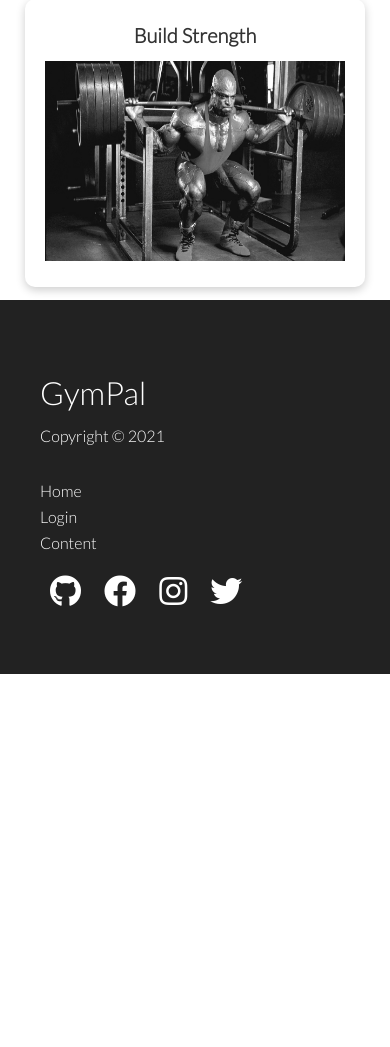
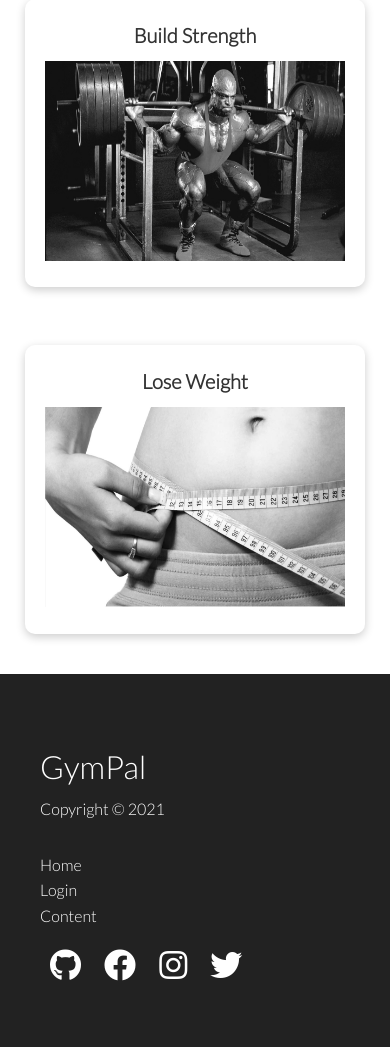
Before and after one commit to lukesalter71/CITS3403-Project, a Flask app: page / in a window 390 px wide. Shown: the part 1918-2965 px from the top of the page. Before the commit the page ends 2592 px from the top, so only its background shows below. Run offline with Flask 2, Linux system fonts and the light colour scheme.

Commit message:
Refactor landing.html & fix issues with footer

```diff
--- a/website/static/styles/base.css
+++ b/website/static/styles/base.css
@@ -395,7 +395,21 @@ body {
 
 footer {
   position: absolute;
-  right: 0;
+  left: 0;
   bottom: 0;
-  left: 0;
+  width: 100%;
+  margin: 0 0 -50px 0;
 }
+
+/* Mobile */
+@media (max-width: 1050px) {
+  footer {
+    position: relative;
+  }
+}
+
+@media only screen and (max-width: 1450px) and (orientation: landscape) {
+    footer {
+    position: relative;
+  }
+}
--- a/website/templates/landing.html
+++ b/website/templates/landing.html
@@ -3,7 +3,9 @@
 <head>
     <meta charset="UTF-8">
     <meta name="viewport" content="width=device-width, initial-scale=1.0">
-    <link rel="stylesheet" href="https://cdnjs.cloudflare.com/ajax/libs/font-awesome/5.15.1/css/all.min.css" integrity="sha512-+4zCK9k+qNFUR5X+cKL9EIR+ZOhtIloNl9GIKS57V1MyNsYpYcUrUeQc9vNfzsWfV28IaLL3i96P9sdNyeRssA==" crossorigin="anonymous" />
+    <link rel="stylesheet" href="https://cdnjs.cloudflare.com/ajax/libs/font-awesome/5.15.1/css/all.min.css"
+          integrity="sha512-+4zCK9k+qNFUR5X+cKL9EIR+ZOhtIloNl9GIKS57V1MyNsYpYcUrUeQc9vNfzsWfV28IaLL3i96P9sdNyeRssA=="
+          crossorigin="anonymous"/>
     <link type="text/css" rel="stylesheet" href="{{ url_for('static', filename='styles/utilities.css') }}"/>
     <link type="text/css" rel="stylesheet" href="{{ url_for('static', filename='styles/base.css') }}"/>
     <title>Find Your Gym Buddy</title>
@@ -92,7 +94,7 @@
         </div>
         <div class="card">
             <h4>Build Strength</h4>
-                <img src="../static/images/strength.jpg" alt="" style="width: 300px; height: 200px" >
+            <img src="../static/images/strength.jpg" alt="" style="width: 300px; height: 200px">
         </div>
         <div class="card">
             <h4>Lose Weight</h4>
```
Lines whose indentation alone changed are shown as unchanged.
